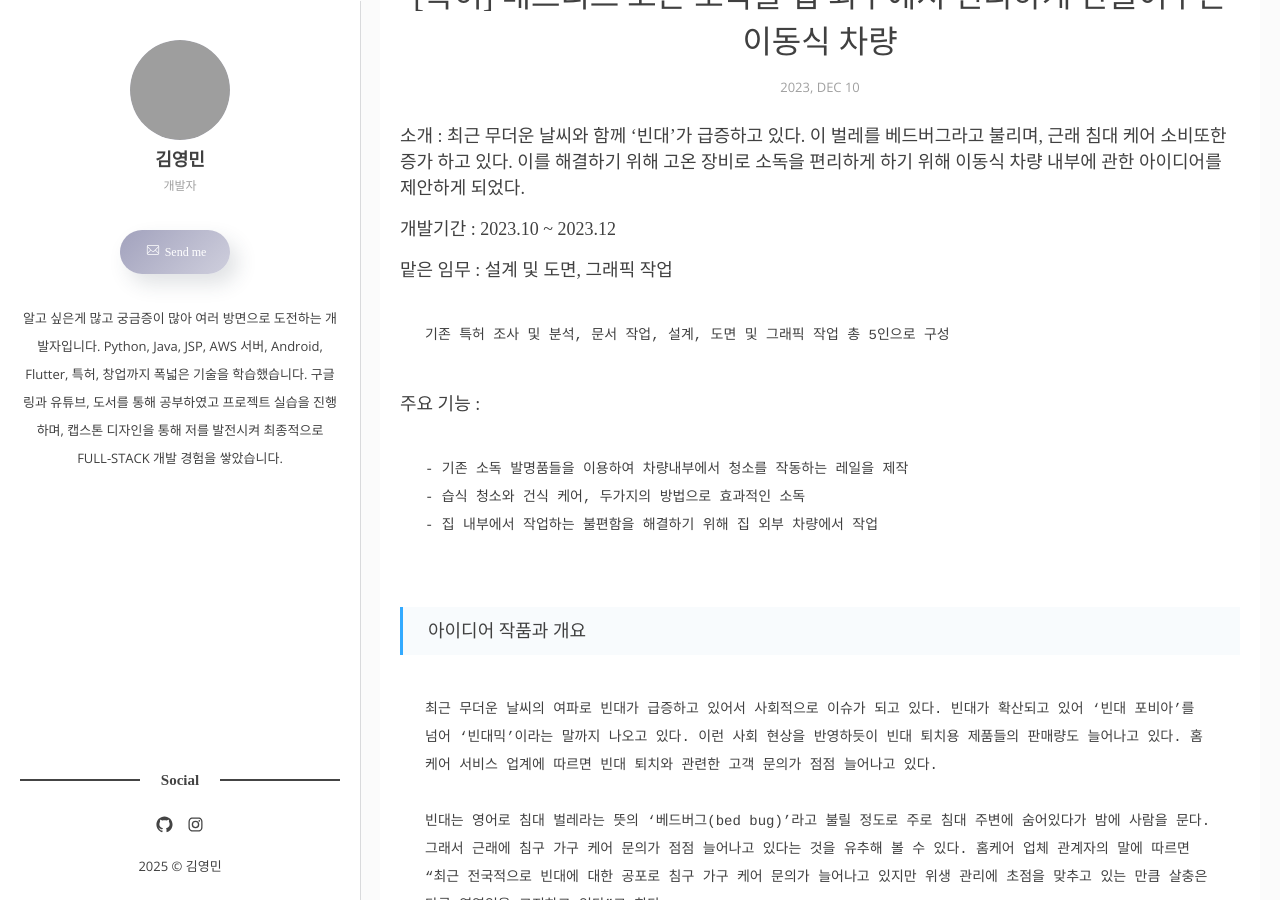
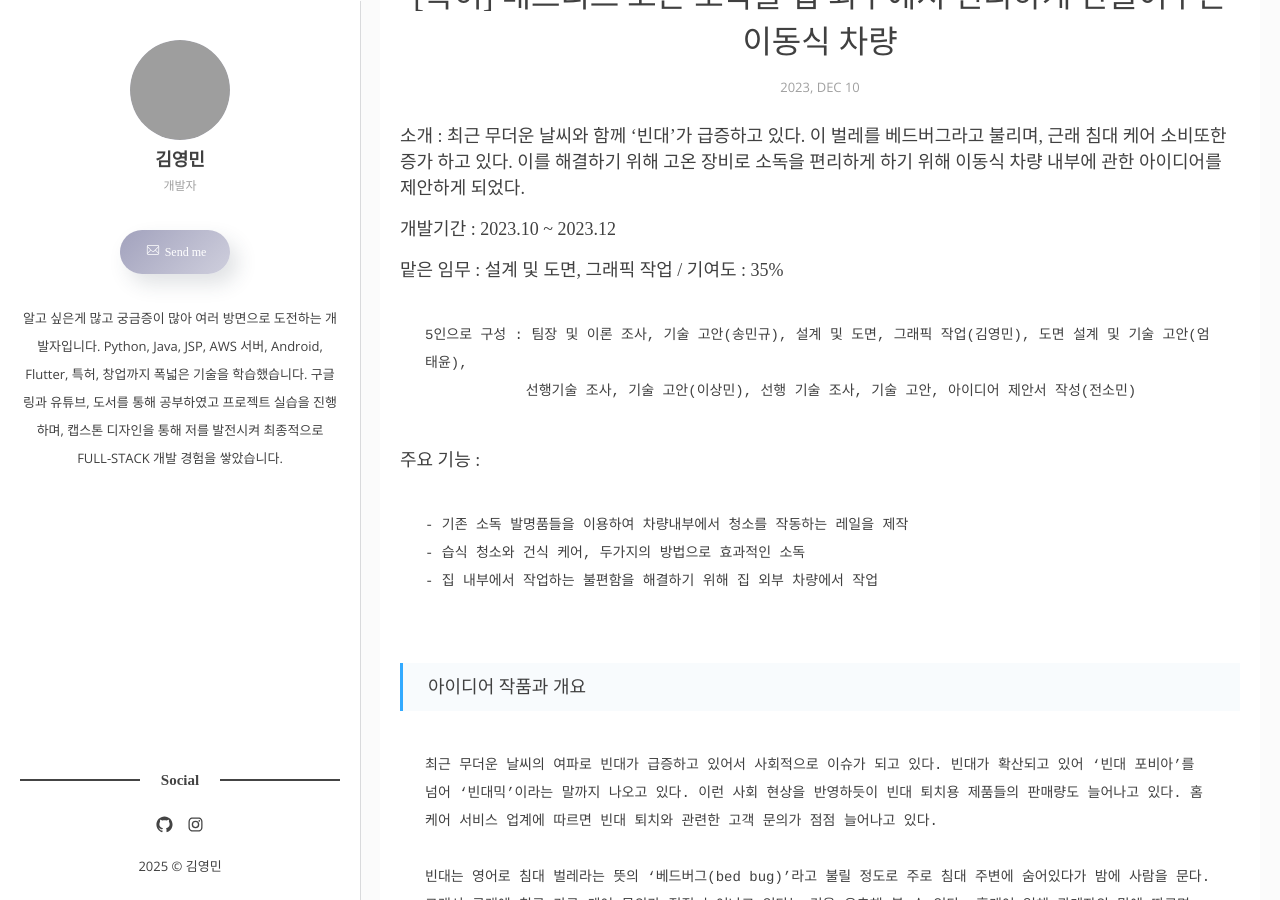
Before and after one commit to from-youngmiin/from-youngmiin.github.io, a Jekyll site: the page built from _posts/2023-12-10-Patent.markdown, in a window 1280 px wide and 900 px high, scrolled down 563 px. Built offline with Jekyll 4.4.1, drawn with Linux system fonts in a browser that asks for light colours; some web fonts are replaced; comment, search, counter and statistics services are not loaded; grey boxes are pictures that could not be loaded.

Commit message:
기여도 추가 및 하이퍼링크

```diff
--- a/_posts/2023-12-10-Patent.markdown
+++ b/_posts/2023-12-10-Patent.markdown
@@ -8,9 +8,10 @@ categories: rest
 ---
 ##### 소개 : 최근 무더운 날씨와 함께 '빈대'가 급증하고 있다. 이 벌레를 베드버그라고 불리며, 근래 침대 케어 소비또한 증가 하고 있다. 이를 해결하기 위해 고온 장비로 소독을 편리하게 하기 위해 이동식 차량 내부에 관한 아이디어를 제안하게 되었다.
 ##### 개발기간 : 2023.10 ~ 2023.12
-##### 맡은 임무 :  설계 및 도면, 그래픽 작업
+##### 맡은 임무 :  설계 및 도면, 그래픽 작업 / 기여도 : 35%
 <pre>
-기존 특허 조사 및 분석, 문서 작업, 설계, 도면 및 그래픽 작업 총 5인으로 구성
+5인으로 구성 : 팀장 및 이론 조사, 기술 고안(송민규), 설계 및 도면, 그래픽 작업(김영민), 도면 설계 및 기술 고안(엄태윤),
+            선행기술 조사, 기술 고안(이상민), 선행 기술 조사, 기술 고안, 아이디어 제안서 작성(전소민)
 </pre>
 
 ##### 주요 기능 :
--- a/_posts/2024-01-16-instagram-kakao-map-api.markdown
+++ b/_posts/2024-01-16-instagram-kakao-map-api.markdown
@@ -14,7 +14,10 @@ categories: rest
 </div>
 
 <br>
-##### 맡은 임무 : 팀장 및 서버파트 (5인으로 구성하여 UI, DB, 크롤링, 서버로 나누어 활동)
+##### 맡은 임무 : 팀장 및 서버파트 , 기여도 : 10%
+<pre>
+5인으로 구성 : UI(권용진,최영재), DB(도석환), 크롤링(김진혁), 서버(김영민)로 나누어 활동
+</pre>
 
 ##### 사용한 프로그램 :
 <pre>
--- a/_posts/2024-12-12-GoAT.markdown
+++ b/_posts/2024-12-12-GoAT.markdown
@@ -10,7 +10,7 @@ categories: rest
 ##### 개발기간 : 2024.03 ~ 2024.11
 ##### 맡은 임무 : Full-stack, 기여도 70%
 <pre>
-    3인으로 구성 : DBA, FULL-STACK, QA로 나누어 활동
+    3인으로 구성 : 팀장 및 DBA(<a href="https://github.com/arsriu" target="_blank">류한성</a>), FULL-STACK(김영민), QA(김선휘)로 나누어 활동
 </pre>
 
 ##### 사용한 프로그램 :
```
Also changed, not shown: _posts/2024-01-14-wikipidia.markdown (+7 -3 lines), _posts/2024-06-30-startup.markdown (+7 -2 lines), 1 other file.
